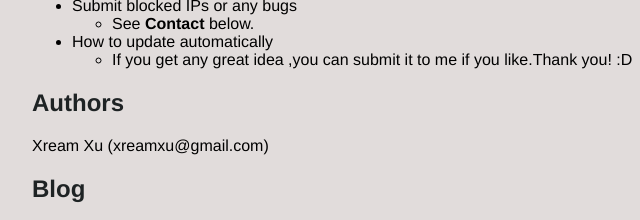
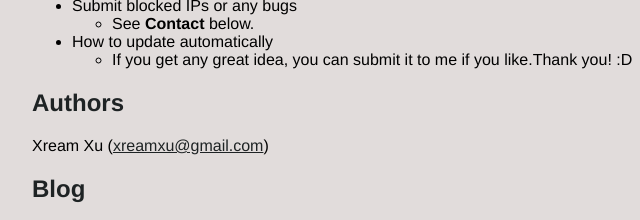
Before and after one commit to gonghao/iGV, a plain HTML site: page index.html in a window 1280 px wide. Shown: the part 1123-1343 px from the top of the page, 258-898 px from the left. Drawn offline with Linux system fonts and the light colour scheme.

Commit message:
201112040405

```diff
--- a/index.html
+++ b/index.html
@@ -136,7 +136,7 @@
         </ul>
         <li>How to update automatically</li>
         <ul>
-          <li>If you get any great idea ,you can submit it to me if you
+          <li>If you get any great idea, you can submit it to me if you
             like.Thank you! :D</li>
         </ul>
       </ul>
@@ -163,7 +163,7 @@
         </ul>
       </ul>
       <h2>Authors</h2>
-      <p>Xream Xu (xreamxu@gmail.com)&nbsp;</p>
+      <p>Xream Xu (<a href="mailto:xreamxu@gmail.com">xreamxu@gmail.com</a>)&nbsp;</p>
       <h2>Blog</h2>
       <p><a href="http://xream.info">Check my blog</a> to find more interesting
         suft.</p>
```
